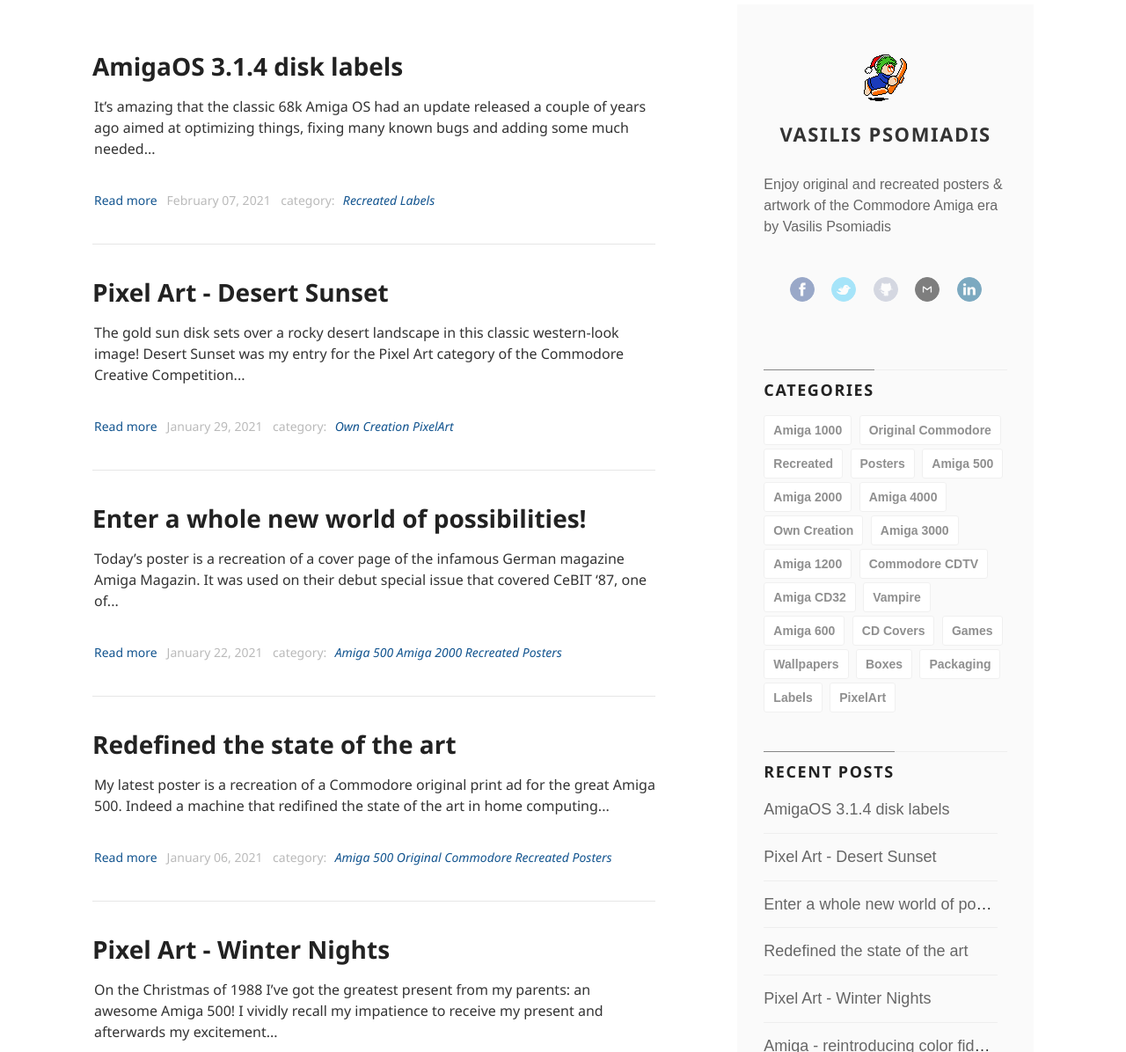
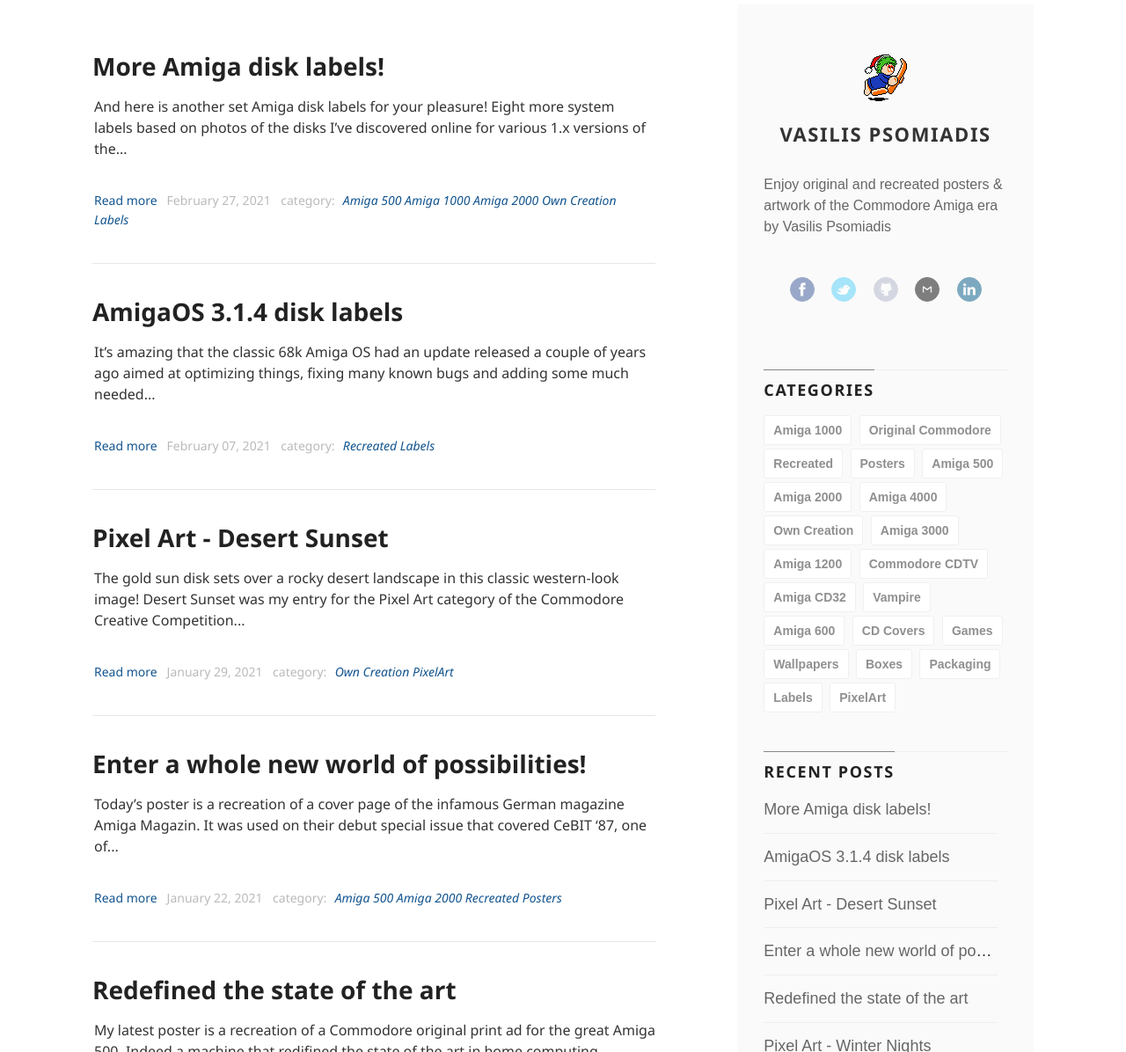
Before and after one commit to amigaposters/amigaposters.github.io, a Jekyll site: the page built from index.html, in a window 1280 px wide and 1400 px high, scrolled down 596 px. Shown: the part 204-1400 px from the top of the window at 88% size. Built offline with Jekyll 4.4.1, drawn with Linux system fonts in a browser that asks for light colours; the list of posts is cut into pages by our own code; comment, search, counter and statistics services are not loaded; some of the changed text lies outside the part shown.

Commit message:
Amiga System Disk Labels #4

```diff
--- /dev/null
+++ b/_posts/2021-02-27-more-amiga-disk-labels.md
@@ -0,0 +1,15 @@
+---
+layout: post
+title: More Amiga disk labels!
+lang: en
+categories: [Amiga 500, Amiga 1000, Amiga 2000, Own Creation, Labels]
+tags: []
+---
+And here is another set Amiga disk labels for your pleasure!
+<br><br>
+Eight more system labels based on photos of the disks I've discovered online for **various 1.x versions of the Amiga OS and related system disks**. You know the drill: print on self-adhesive A4 paper and use the guides to cut the labels!
+<br><br>
+<img src="\assets\img\post_previews\amiga_disk_labels_part4.jpg"><br>
+<span style="font-size:small; font-style: italic">Recreated Amiga system disks labels</span>
+<br><br>
+You can download the full resolution 600dpi ISO A4 size image in lossless PNG format <a href="https://app.box.com/s/9k1olb7gqebp99akdvgfva0x2eh3eavb" target="_blank">here</a>.
```
Also changed, not shown: _posts/2020-09-09-amiga-1000-disk-labels.md (+1 -1 lines), _posts/2021-01-06-redefined-state-of-the-art.md (renamed from _posts/2021-01-06-redifine-state-of-the-art.md), assets/img/post_previews/amiga_disk_labels_part4.jpg (added).
